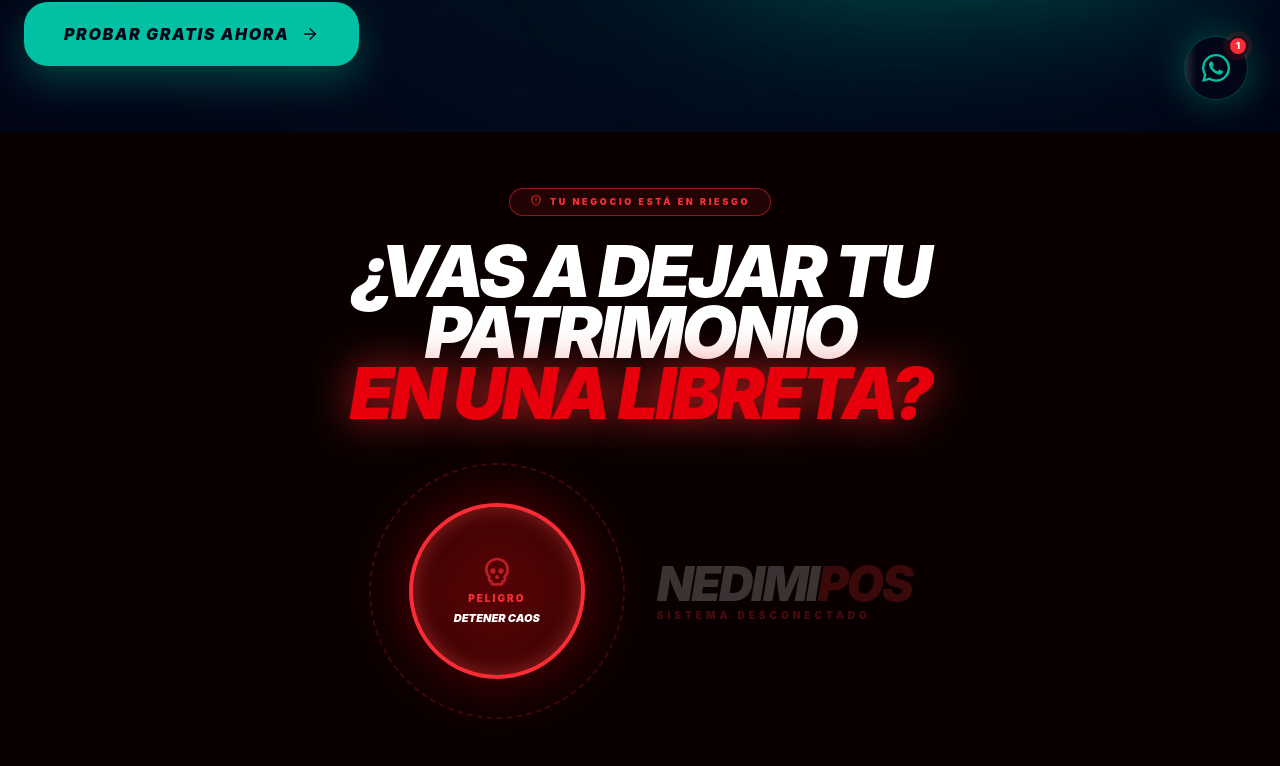
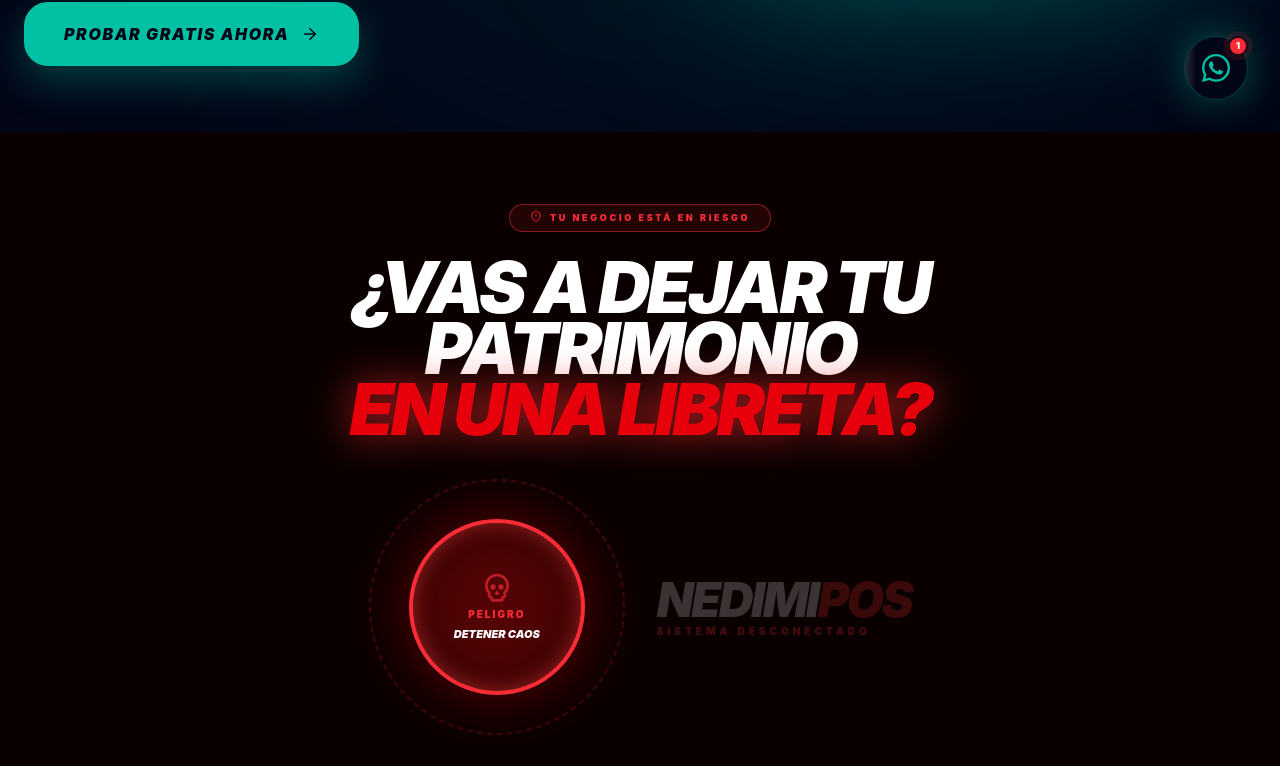
Before and after one commit to ShakerGlobe/punto-de-venta-react, a React (Vite) app: page / in a window 1280 px wide. Shown: the part 668-1434 px from the top of the page. Built offline with nearby package versions, Linux system fonts and the light colour scheme.

Commit message:
fix: Espacio en nueva sección

```diff
--- a/src/Sections/Home/BusinessSurvivalMeter.tsx
+++ b/src/Sections/Home/BusinessSurvivalMeter.tsx
@@ -33,7 +33,7 @@ export const BusinessSurvivalMeter = () => {
     const navigate = useNavigate();
 
     return (
-        <section className={`relative py-2 md:py-14 overflow-hidden transition-colors duration-700 ${isChaos ? 'bg-[#0a0000]' : 'bg-[#020617]'}`}>
+        <section className={`relative py-14 md:py-18 overflow-hidden transition-colors duration-700 ${isChaos ? 'bg-[#0a0000]' : 'bg-[#020617]'}`}>
 
             {/* --- FONDO ATMOSFÉRICO --- */}
             <div className="absolute inset-0 z-0">
```
